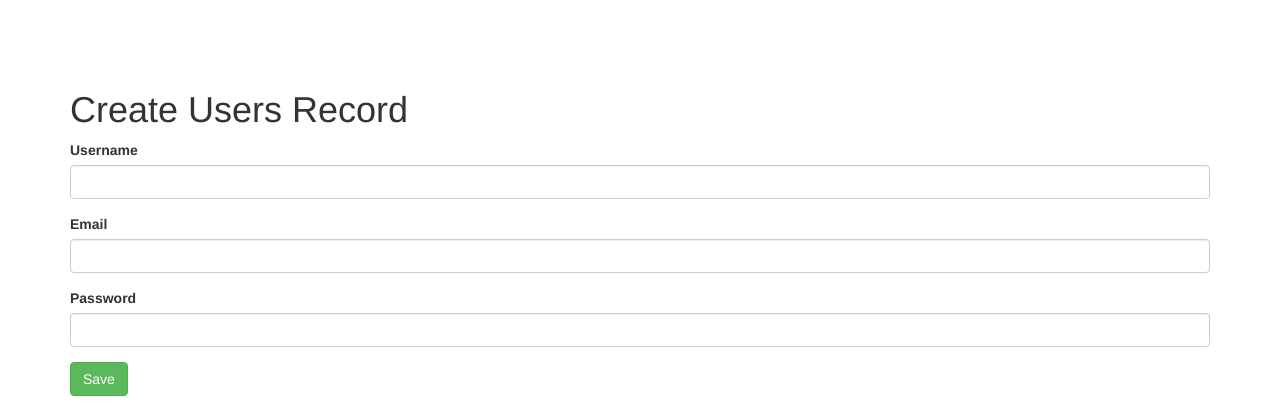
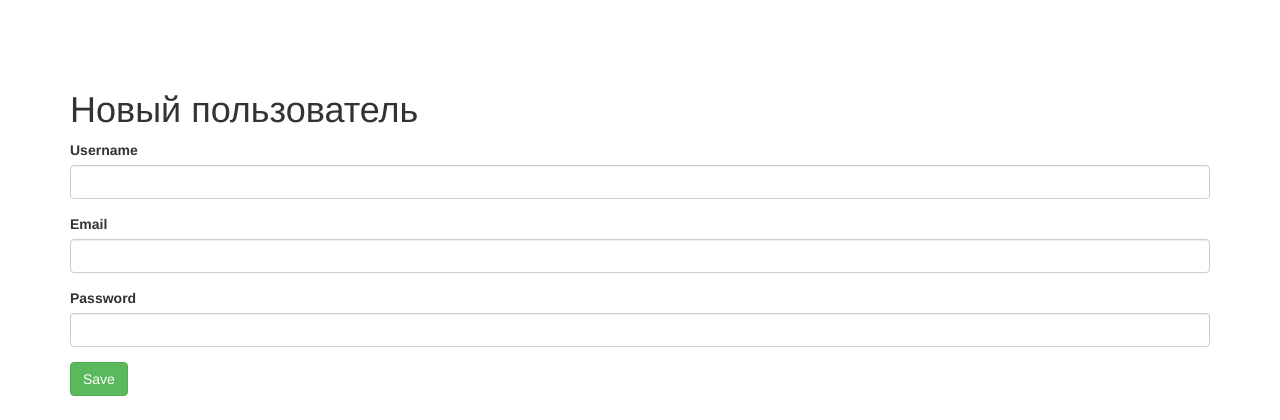
Before and after one commit to verberden/yii2-blog, a Yii app: template views/users/create.php in a window 1280 px wide. Shown: the top 420 px of the page. Run offline with PHP 8.4 and a stand-in for Yii, Linux system fonts and the light colour scheme; the template is opened without the code that fills it, so the values that code supplies are empty; form fields are guessed from the names that the template uses; some libraries are stand-ins or nearby versions.

Commit message:
optimyzing

```diff
--- a/controllers/UsersController.php
+++ b/controllers/UsersController.php
@@ -90,7 +90,9 @@ class UsersController extends Controller
         if ($model->load(Yii::$app->request->post()) && $model->save()) {
             return $this->redirect(['view', 'id' => $model->id]);
         }
-
+        /*return $this->renderPartial('create', [
+            'model' => $model,
+        ]);*/
         return $this->render('create', [
             'model' => $model,
         ]);
--- a/views/layouts/main.php
+++ b/views/layouts/main.php
@@ -43,9 +43,9 @@ $this->registerJsFile(
     echo Nav::widget([
         'options' => ['class' => 'navbar-nav navbar-right'],
         'items' => [
-            ['label' => 'Home', 'url' => ['/site/index']],
+            ['label' => 'Постинги', 'url' => ['/site/index']],
+            ['label' => 'Пользователи', 'url' => ['/users']],
             ['label' => 'Обратная связь', 'url' => ['/site/about'], 'options' => ['class' => 'nav signup']],
-            ['label' => 'Users', 'url' => ['/users']],
             Yii::$app->user->isGuest ? (
                 ['label' => 'Login', 'url' => ['/site/login']]
             ) : (
--- a/views/users/create.php
+++ b/views/users/create.php
@@ -6,7 +6,7 @@ use yii\helpers\Html;
 /* @var $this yii\web\View */
 /* @var $model app\models\users\UsersRecord */
 
-$this->title = 'Create Users Record';
+$this->title = 'Новый пользователь';
 $this->params['breadcrumbs'][] = ['label' => 'Users Records', 'url' => ['index']];
 $this->params['breadcrumbs'][] = $this->title;
 ?>
--- a/web/scripts/index.js
+++ b/web/scripts/index.js
@@ -20,6 +20,9 @@ $(document).ready(function () {
             }
         });
     });
+
+
+
     $(document).on("submit", '.signup-form', function (e) {
         e.preventDefault();
         var form = $(this);
```
Also changed, not shown: views/users/index.php (+12 -1 lines).
